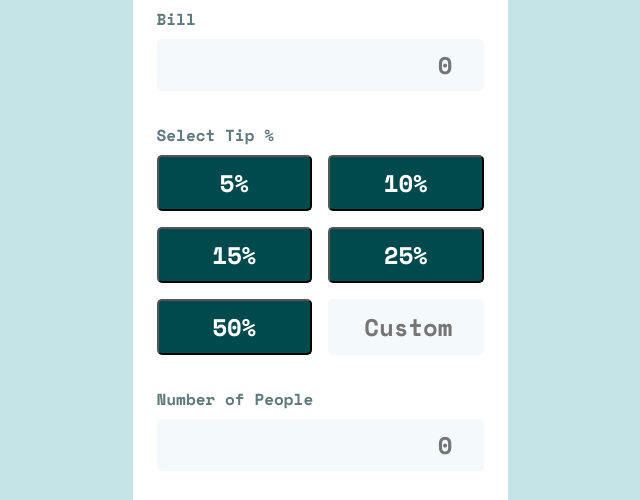
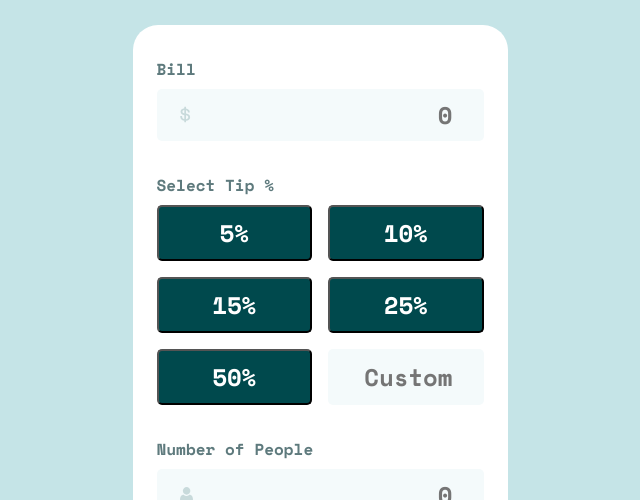
Before and after one commit to KaiWaldrant/fem-tip-calc-app, a plain HTML site: page index.html in a window 1280 px wide. Shown: the part 120-620 px from the top of the page, without its empty margins (320-960 px from the left). Drawn offline with nearby package versions, Linux system fonts and the light colour scheme.

Commit message:
Add input icons

```diff
--- a/style.css
+++ b/style.css
@@ -1,4 +1,4 @@
-@import url('https://fonts.googleapis.com/css2?family=Space+Mono:wght@700&display=swap');
+@import url("https://fonts.googleapis.com/css2?family=Space+Mono:wght@700&display=swap");
 
 :root {
   --color-white: hsl(0, 0%, 100%);
@@ -18,12 +18,10 @@
   --color-green-900: hsl(183, 100%, 15%);
 
   --color-orange-400: hsl(13, 70%, 60%);
-
-
 }
 
 body {
-  font-family: 'Space Mono', sans-serif;
+  font-family: "Space Mono", sans-serif;
   font-weight: 700;
   background-color: var(--color-grey-200);
   align-content: center;
@@ -32,9 +30,9 @@ body {
 header {
   display: flex;
   justify-content: center;
+  margin-block-start: 3.125rem;
   margin-block-end: 2.5625rem;
 }
-
 
 main {
   display: flex;
@@ -51,6 +49,7 @@ main {
   display: grid;
   gap: 2rem;
   width: 100%;
+  position: relative;
   label {
     color: var(--color-grey-500);
   }
@@ -59,19 +58,37 @@ main {
     color: var(--color-green-900);
     font-size: 1.5rem;
     text-align: right;
-    padding: .5rem 1rem;
+    padding: 0.5rem 1rem;
     background-color: var(--color-grey-50);
     border: none;
     border-radius: 5px;
     width: 100%;
   }
 }
+.bill::before,
+.people::before {
+  width: 24px;
+  height: 24px;
+  left: 23px;
+  opacity: 0.5;
+  position: absolute;
+}
+
+.bill::before {
+  content: url("/images/icon-dollar.svg");
+  top: 48px;
+}
+
+.people::before {
+  content: url("/images/icon-person.svg");
+  top: 428px;
+}
 
 .bill,
 .people,
 .tip {
   display: grid;
-  gap: .5rem;
+  gap: 0.5rem;
   width: 100%;
 }
 
@@ -84,7 +101,7 @@ main {
     background-color: var(--color-green-900);
     color: var(--color-white);
     font-size: 1.5rem;
-    padding-block: .5rem;
+    padding-block: 0.5rem;
     border-radius: 5px;
 
     &:active,
@@ -97,7 +114,6 @@ main {
     }
   }
 }
-
 
 .calc {
   background-color: var(--color-green-900);
@@ -137,7 +153,7 @@ main {
   border: none;
   color: var(--color-green-900);
   font-size: 1.25rem;
-  padding: .5rem 2rem;
+  padding: 0.5rem 2rem;
   border-radius: 5px;
 }
 
@@ -146,7 +162,10 @@ footer {
   justify-content: center;
 }
 
-
-
-.attribution { font-size: 11px; text-align: center; }
-.attribution a { color: hsl(228, 45%, 44%); }
+.attribution {
+  font-size: 11px;
+  text-align: center;
+}
+.attribution a {
+  color: hsl(228, 45%, 44%);
+}
```
